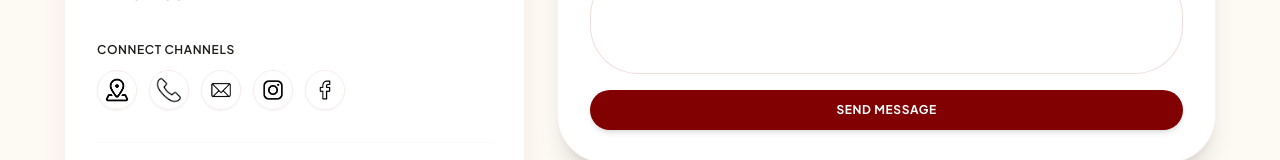
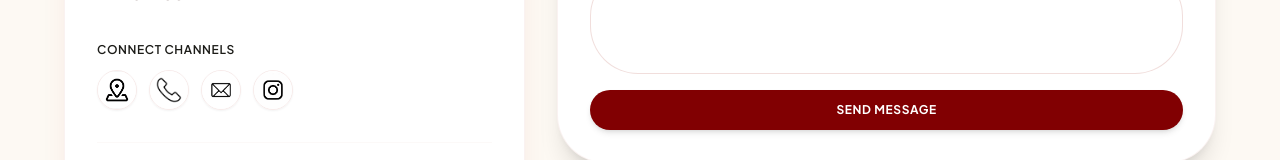
Before and after one commit to Abhiieeeyyy/temple-management-system, a React (Vite) app: page /contact in a window 1280 px wide. Shown: the part 547-707 px from the top of the page. Built offline with nearby package versions, Linux system fonts and the light colour scheme; no server answers.

Commit message:
contact detail update

```diff
--- a/src/pages/Contact.jsx
+++ b/src/pages/Contact.jsx
@@ -126,15 +126,7 @@ const Contact = () => {
               >
                 <img src="/images/ig.jpg" alt="Instagram" className="w-full h-full object-cover" />
               </a>
-              <a
-                href="https://www.facebook.com/abhinav.p.108963/"
-                target="_blank"
-                rel="noopener noreferrer"
-                title="Facebook"
-                className="w-10 h-10 rounded-full overflow-hidden hover:scale-110 transition-transform duration-200 shadow-sm border border-outline-variant/30"
-              >
-                <img src="/images/fb.jpg" alt="Facebook" className="w-full h-full object-cover" />
-              </a>
+
             </div>
           </div>
 
```
